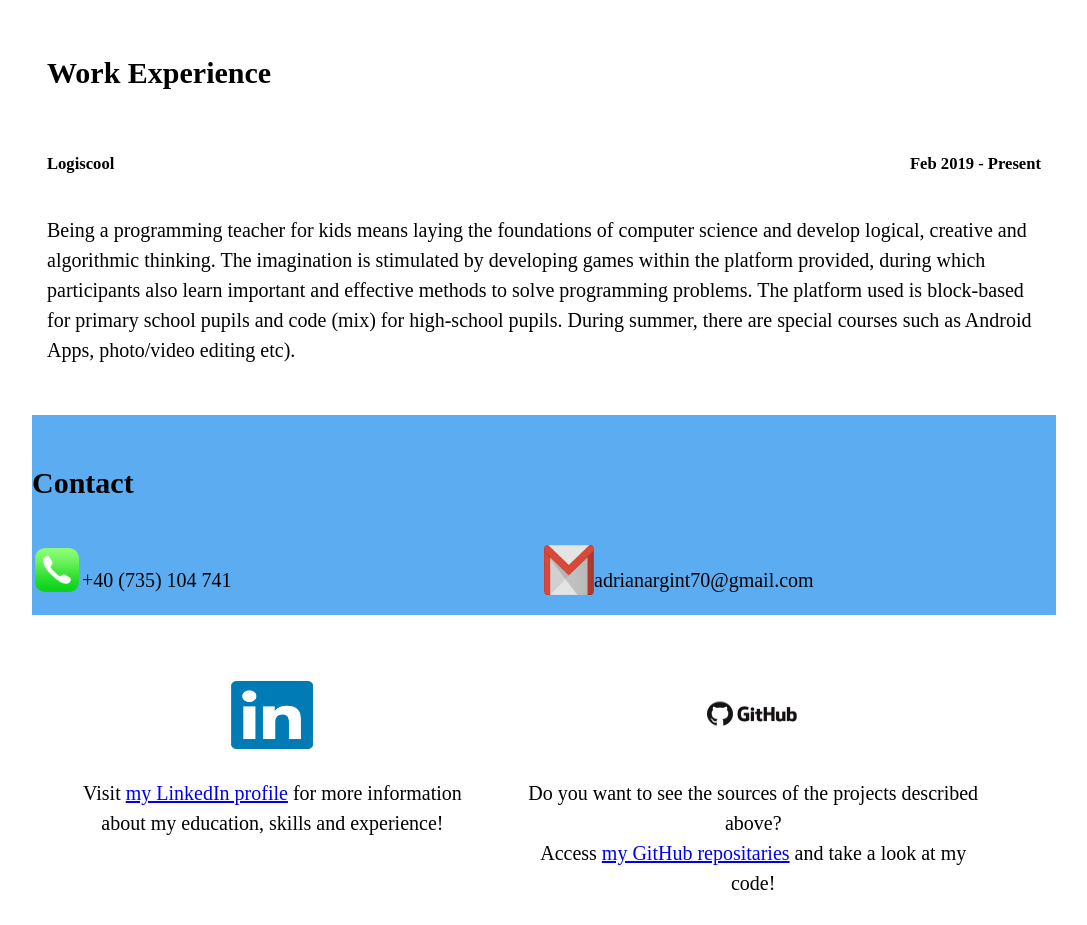
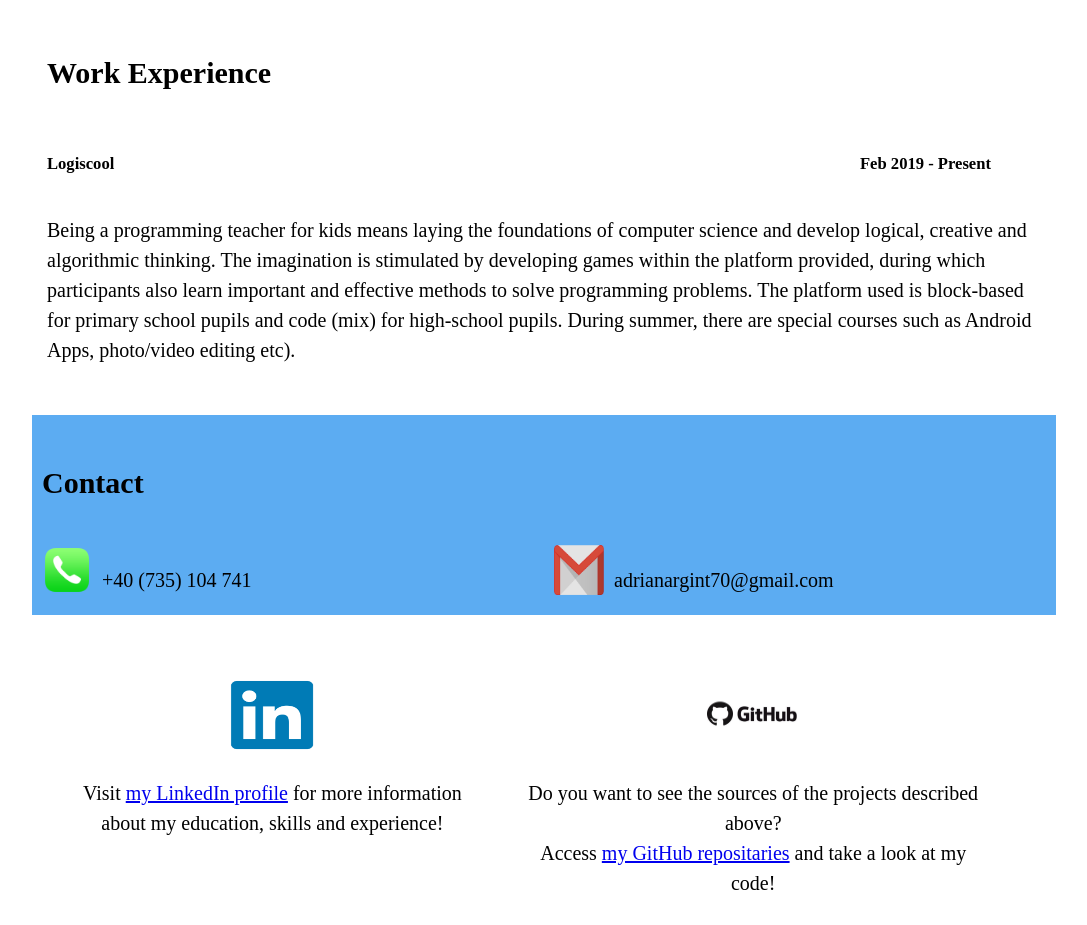
Before and after one commit to AdrianArgint/AdrianArgint.github.io, a plain HTML site: page index.html in a window 1280 px wide. Shown: the part 1460-2385 px from the top of the page, without its empty margins (96-1183 px from the left). Drawn offline with Linux system fonts and the light colour scheme.

Commit message:
almost there +1

```diff
--- a/css/style.css
+++ b/css/style.css
@@ -117,6 +117,18 @@ aside#sidebar {
   padding-left: 0;
   padding-right: 0;
 }
+.contact h1 {
+  padding-left: 10px;
+}
+
+.contact img {
+  padding-left: 10px;
+}
+
+.contact p {
+  padding-left: 10px;
+}
+
 .inline-div {
   float: left;
   width: 50%;
@@ -136,6 +148,7 @@ aside#sidebar {
   margin-top: 0;
   float: right;
   width: auto;
+  padding-right: 50px;
 }
 
 .work {
```
Also changed, not shown: index.html (+1 -1 lines).
